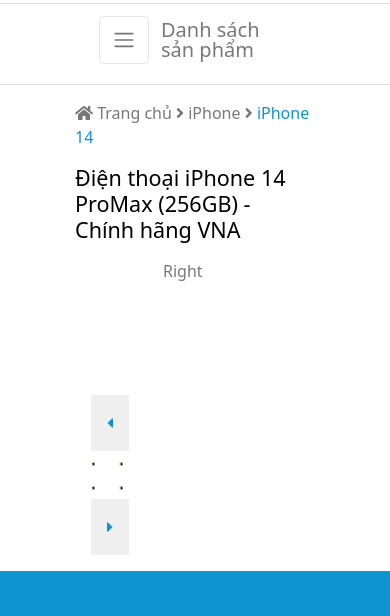
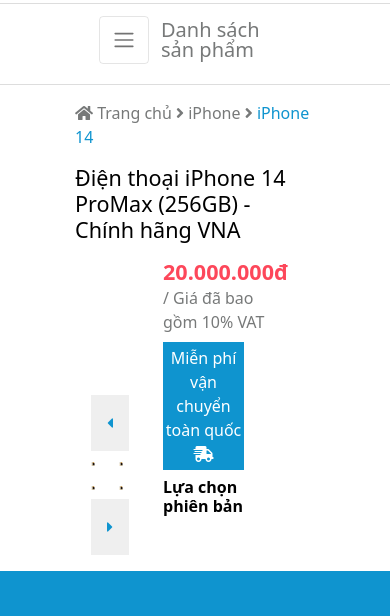
Before and after one commit to tanh11704/DoAnCoSo1, a plain HTML site: page DES_PRODUCT/iphone14.html in a window 390 px wide. Shown: the part 173-789 px from the top of the page. Drawn offline with nearby package versions, Linux system fonts and the light colour scheme; files whose address does not match are found by name.

Commit message:
do choose__product iphone14.html

```diff
--- a/DES_PRODUCT/CSS/style.css
+++ b/DES_PRODUCT/CSS/style.css
@@ -18,6 +18,14 @@ a {
 .title__color,
 i {
     color: #0F94CF;
+}
+
+.price__color {
+    color: #FD475A;
+}
+
+.background__0F94CF {
+    background-color: #0F94CF;
 }
 
 /* HEADER */
@@ -71,6 +79,10 @@ a:hover {
     color: #0F94CF;
 }
 
+.choose__product>div>div>div:nth-child(2) {
+    background-color: #0F94CF;
+}
+
 /* FOOTER */
 footer {
     background-color: #0F94CF;
--- a/DES_PRODUCT/iphone14.html
+++ b/DES_PRODUCT/iphone14.html
@@ -39,7 +39,7 @@
                     <span class="input-group-text background_color_second border-0"><i class="fa fa-list-ul"></i></span>
                 </div>
                 <div class="header__user ms-2">
-                    <a class="me-2 text-decoration-none" href="./LOGIN/index.html">
+                    <a class="me-2 text-decoration-none" href="../LOGIN/index.html">
                         <i class="fa fa-user"></i> Đăng nhập
                     </a>
                     <span class="header__user__line mx-2">|</span>
@@ -145,7 +145,18 @@
                             </div>
                         </div>
                     </div>
-                    <div class="col-8">Right</div>
+                    <div class="col-6">
+                        <div class="mb-2">
+                            <h4 class="price__color fw-bold d-inline">20.000.000đ</h4> / Giá đã bao gồm 10% VAT
+                        </div>
+                        <div class="text-white text-center py-1 mb-2 w-75">
+                            Miễn phí vận chuyển toàn quốc <i class="fa fa-shipping-fast text-white"></i>
+                        </div>
+                        <div class="mb-2 choose__product__version">
+                            <h6 class="text-black fw-bold">Lựa chọn phiên bản</h6>
+
+                        </div>
+                    </div>
                 </div>
             </div>
         </div>
```
Also changed, not shown: DES_PRODUCT/img/Download_on_the_App_Store_logo.png (added), DES_PRODUCT/img/R.png (added).
